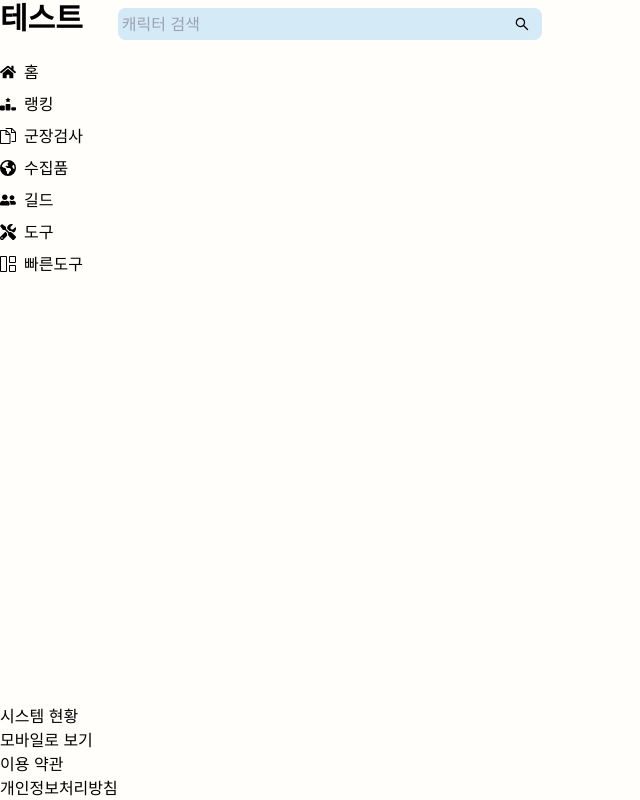
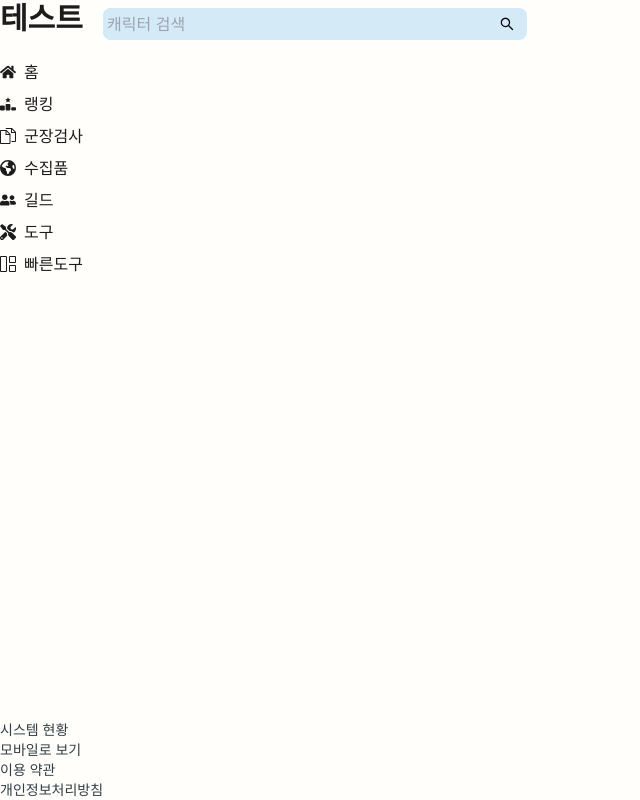
Before and after one commit to DecidedCard/lostark, a Next.js app: page / in a window 1280 px wide. Shown: the whole page, without its empty margins (0-640 px from the left). Built offline with nearby package versions, Linux system fonts and the light colour scheme.

Commit message:
[Style] - side navigation bar 스타일 작성

```diff
--- a/src/components/homeComponents/SideNavigationBar.tsx
+++ b/src/components/homeComponents/SideNavigationBar.tsx
@@ -9,7 +9,7 @@ const SideNavigationBar = () => {
   return (
     <>
       <nav className="flex flex-col justify-between h-screen list-none">
-        <div className="flex flex-col gap-2 text-text">
+        <div className="flex flex-col gap-2 text-text-100">
           <h1 className="font-bold text-3xl mb-4">테스트</h1>
           <li className="flex items-center gap-2">
             <label>
@@ -54,7 +54,7 @@ const SideNavigationBar = () => {
             <p>빠른도구</p>
           </li>
         </div>
-        <div>
+        <div className="text-text-200 text-sm">
           <li>
             <p>시스템 현황</p>
           </li>
```
